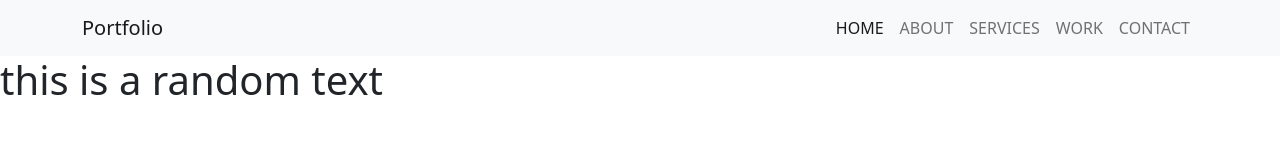
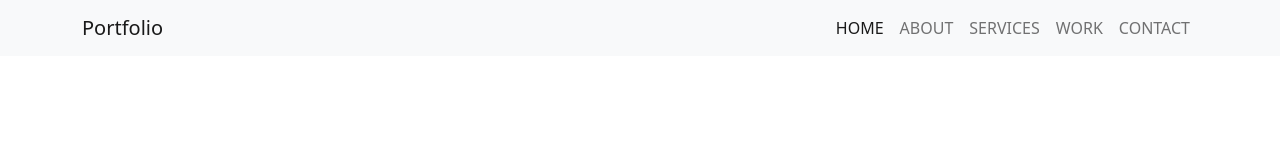
Before and after one commit to ogeet/portfolio, a plain HTML site: page index.html in a window 1280 px wide. Drawn offline with Linux system fonts and the light colour scheme.

Commit message:
Update index.html

```diff
--- a/index.html
+++ b/index.html
@@ -25,7 +25,6 @@
     </div>
   </div>
 </nav>
-<h1>this is a random text</h1>
 <script src="js/bootstrap.bundle.min.js"></script>
 <script src="js/design.js"></script>
 </body>
```
